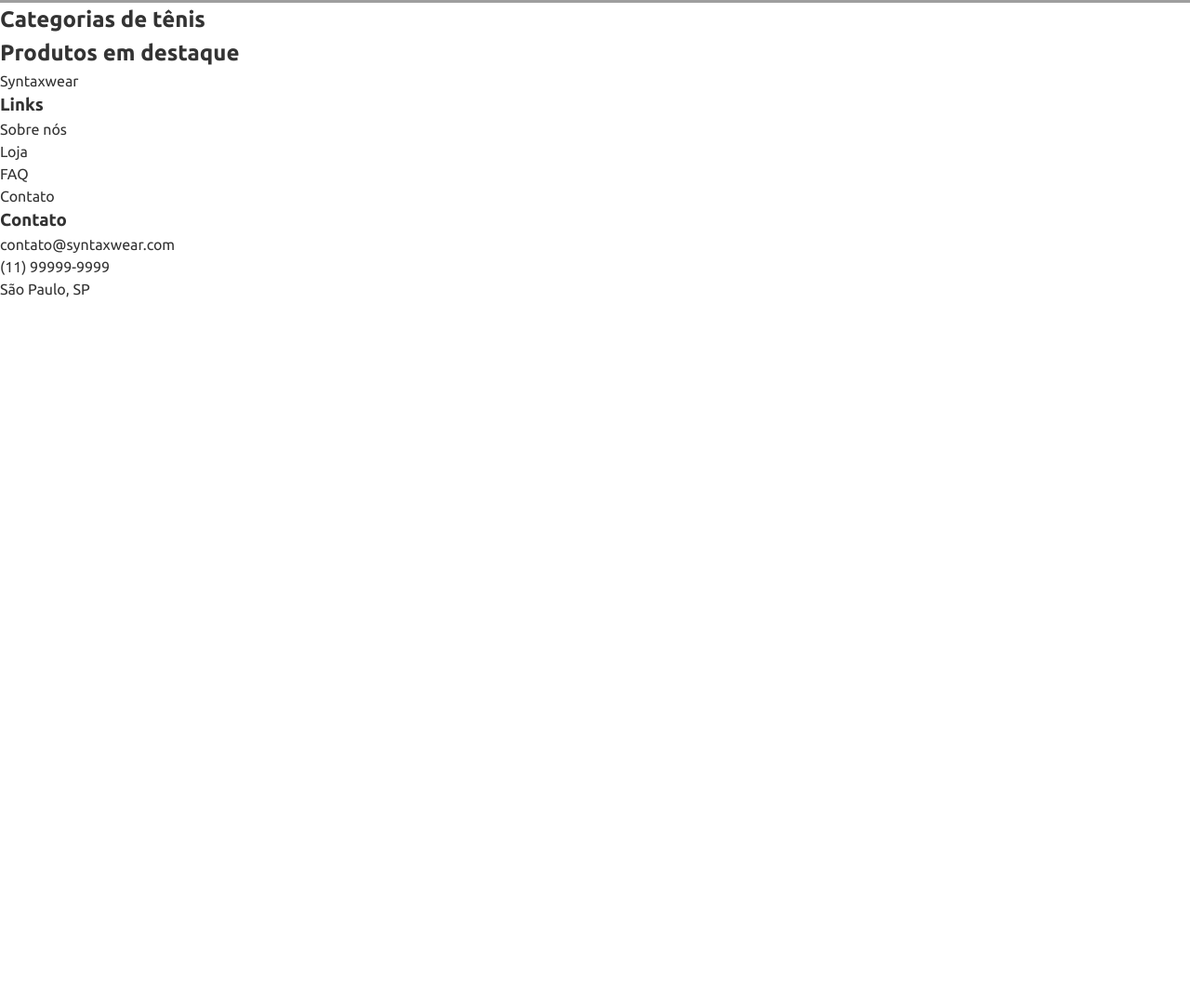
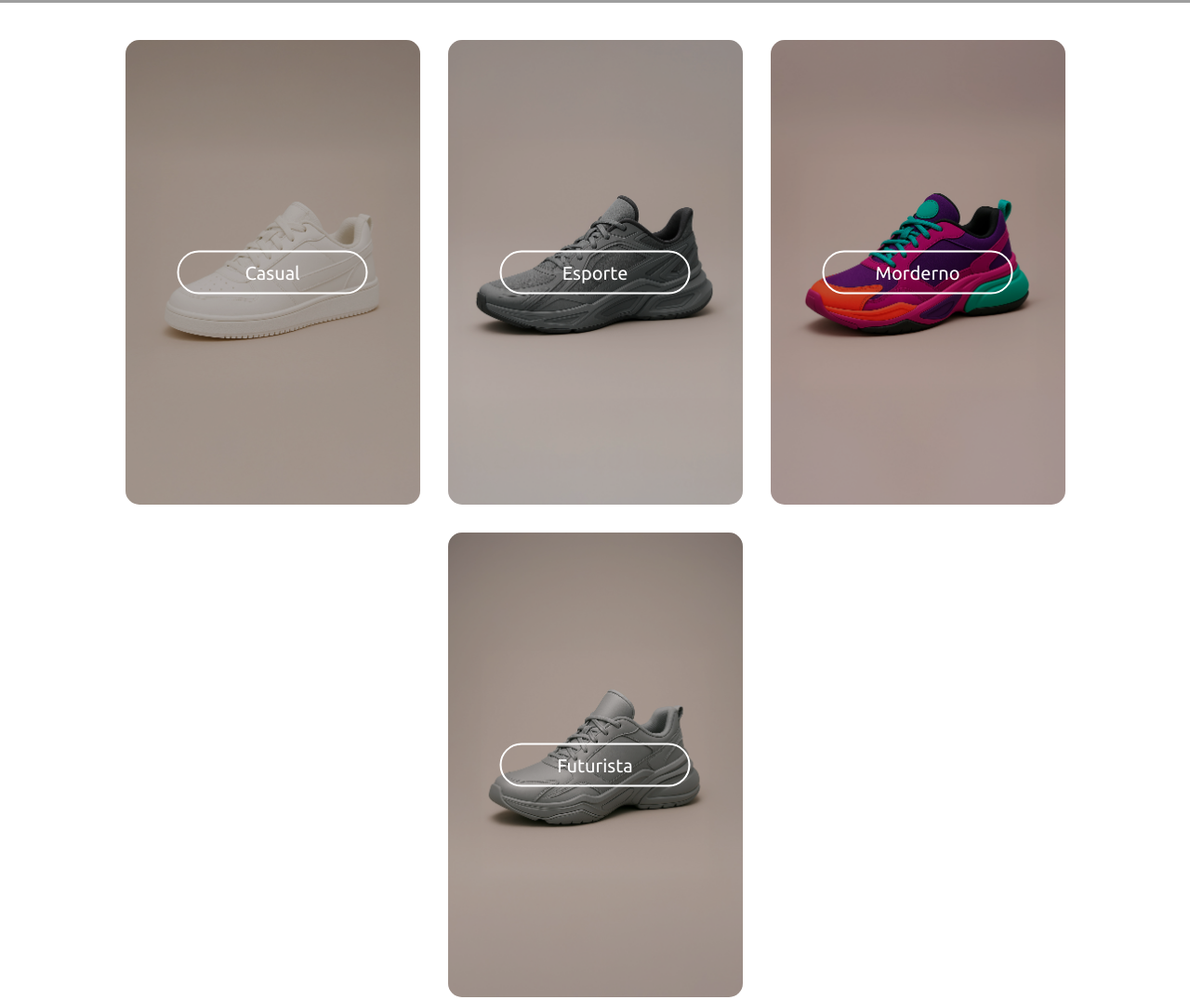
Before and after one commit to matheusTobaldini/ecommerce-syntaxwear, a plain HTML site: page index.html in a window 1280 px wide. Shown: the part 497-1573 px from the top of the page at 93% size. Before the commit the page ends 820 px from the top, so only its background shows below. Drawn offline with Linux system fonts and the light colour scheme; grey boxes are pictures that could not be loaded.

Commit message:
feat: adiciona html e estilização de categorias dos produtos

```diff
--- a/css/base.css
+++ b/css/base.css
@@ -3,3 +3,32 @@ body {
     background-color: #ffffff;
     color: #333333;
 }
+
+.btn {
+    font-size: 1.25rem;
+    width: 161px;
+    border-radius: 25px;
+    color: #ffffff;
+    font-weight: 400;
+    padding: 10px 20px;
+    text-align: center;
+    transition: background-color 0.3s, border 0.3s;
+
+}
+
+.btn-outline {
+    background-color: transparent;
+    border: 2px solid #ffffff;
+    line-height: 23px;
+}
+
+.btn-filled {
+    background-color: #ffffff;
+    color: #6329A2;
+}
+
+.btn:hover {
+    background-color: #6329A2;
+    color: #ffffff;
+    border: #6329A2;
+}
--- a/css/components/hero.css
+++ b/css/components/hero.css
@@ -34,32 +34,3 @@
     display: flex;
     gap: 16px;
 }
-
-.btn {
-    font-size: 1.25rem;
-    width: 161px;
-    border-radius: 25px;
-    color: #ffffff;
-    font-weight: 400;
-    padding: 10px 20px;
-    text-align: center;
-    transition: background-color 0.3s, border 0.3s;
-
-}
-
-.btn-outline {
-    background-color: transparent;
-    border: 2px solid #ffffff;
-    line-height: 23px;
-}
-
-.btn-filled {
-    background-color: #ffffff;
-    color: #6329A2;
-}
-
-.btn:hover {
-    background-color: #6329A2;
-    color: #ffffff;
-    border: #6329A2;
-}
--- /dev/null
+++ b/css/components/product-category.css
@@ -0,0 +1,50 @@
+.categories-section {
+    padding-top: 40px;
+    padding-bottom: 40px;
+    display: flex;
+    flex-wrap: wrap;
+    justify-content: center;
+    gap: 30px;
+}
+
+.category-card {
+    position: relative;
+    width: 317px;
+    height: 500px;
+    border-radius: 15px;
+    overflow: hidden;
+}
+
+.overlay{
+    position: absolute;
+    inset: 0;
+    background-color: rgba(0, 0, 0, 0.25);
+    z-index: 1;
+}
+
+.category-name {
+    position: absolute;
+    left: 50%;
+    top: 50%;
+    transform: translate(-50%, -50%);
+    text-align: center;
+    z-index: 2;
+}
+
+.casual {
+    background: url(../../images/products/casual.jpg) no-repeat center;
+    background-size: cover;
+}
+
+.esporte {
+    background: url(../../images/products/exportivo.jpg) no-repeat center;
+    background-size: cover;
+}
+.moderno {
+    background: url(../../images/products/moderno.jpg) no-repeat center;
+    background-size: cover;
+}
+.futurista {
+    background: url(../../images/products/futurista.jpg) no-repeat center;
+    background-size: cover;
+}
--- a/index.html
+++ b/index.html
@@ -4,16 +4,18 @@
 <head>
     <meta charset="UTF-8" />
     <meta name="viewport" content="width=device-width, initial-scale=1.0" />
+    <meta name="description"
+        content="Compre os melhores tênis e sneakers online na SyntaxWear. Encontre modelos exclusivos, ofertas imperdíves e frete grátis para todo o Brasil.">
 
     <title>Syntax Wear - Tênis e Sneakers Online</title>
 
     <link rel="stylesheet" href="./css/reset.css">
     <link rel="stylesheet" href="./css/variables.css">
     <link rel="stylesheet" href="./css/base.css">
-    <link rel="stylesheet" href="./css/layout.css">
 
     <link rel="stylesheet" href="./css/components/header.css">
     <link rel="stylesheet" href="./css/components/hero.css">
+    <link rel="stylesheet" href="./css/components/product-category.css">
 
 </head>
 
@@ -79,18 +81,30 @@
             </div>
         </section>
 
-        <section class="categories" aria-labelledby="categories-title">
-            <div class="container">
-                <header class="section-header">
-                    <h2 id="categories-title">Categorias de tênis</h2>
-                </header>
-
-                <div class="category-list">
-                    <article class="category-item" aria-label="Categoria de tênis 1"></article>
-                    <article class="category-item" aria-label="Categoria de tênis 2"></article>
-                    <article class="category-item" aria-label="Categoria de tênis 3"></article>
-                    <article class="category-item" aria-label="Categoria de tênis 4"></article>
-                </div>
+        <section class="categories-section" aria-labelledby="categories-title">
+            <div class="category-card casual">
+                <a href="" class="category-link">
+                    <span class="overlay"></span>
+                    <span class="category-name btn btn-outline">Casual</span>
+                </a>
+            </div>
+            <div class="category-card esporte">
+                <a href="" class="category-link">
+                    <span class="overlay"></span>
+                    <span class="category-name btn btn-outline">Esporte</span>
+                </a>
+            </div>
+            <div class="category-card moderno">
+                <a href="" class="category-link">
+                    <span class="overlay"></span>
+                    <span class="category-name btn btn-outline">Morderno</span>
+                </a>
+            </div>
+            <div class="category-card futurista">
+                <a href="" class="category-link">
+                    <span class="overlay"></span>
+                    <span class="category-name btn btn-outline">Futurista</span>
+                </a>
             </div>
         </section>
 
```
Also changed, not shown: css/components/product-c.css (deleted), css/components/product-g.css (deleted), css/components/product-grid.css (added), css/layout.css (deleted), images/products/casual.jpg (added), images/products/exportivo.jpg (added), images/products/futurista.jpg (added), images/products/moderno.jpg (added).
